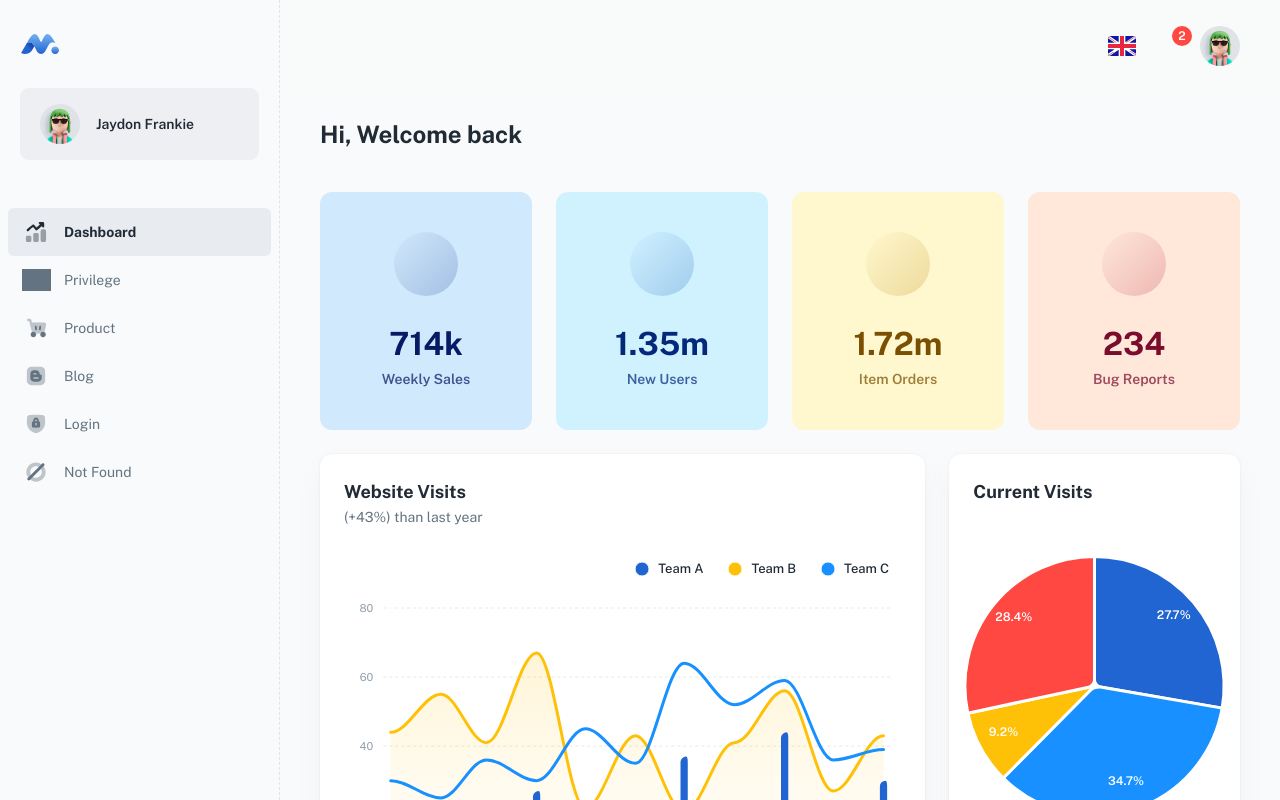
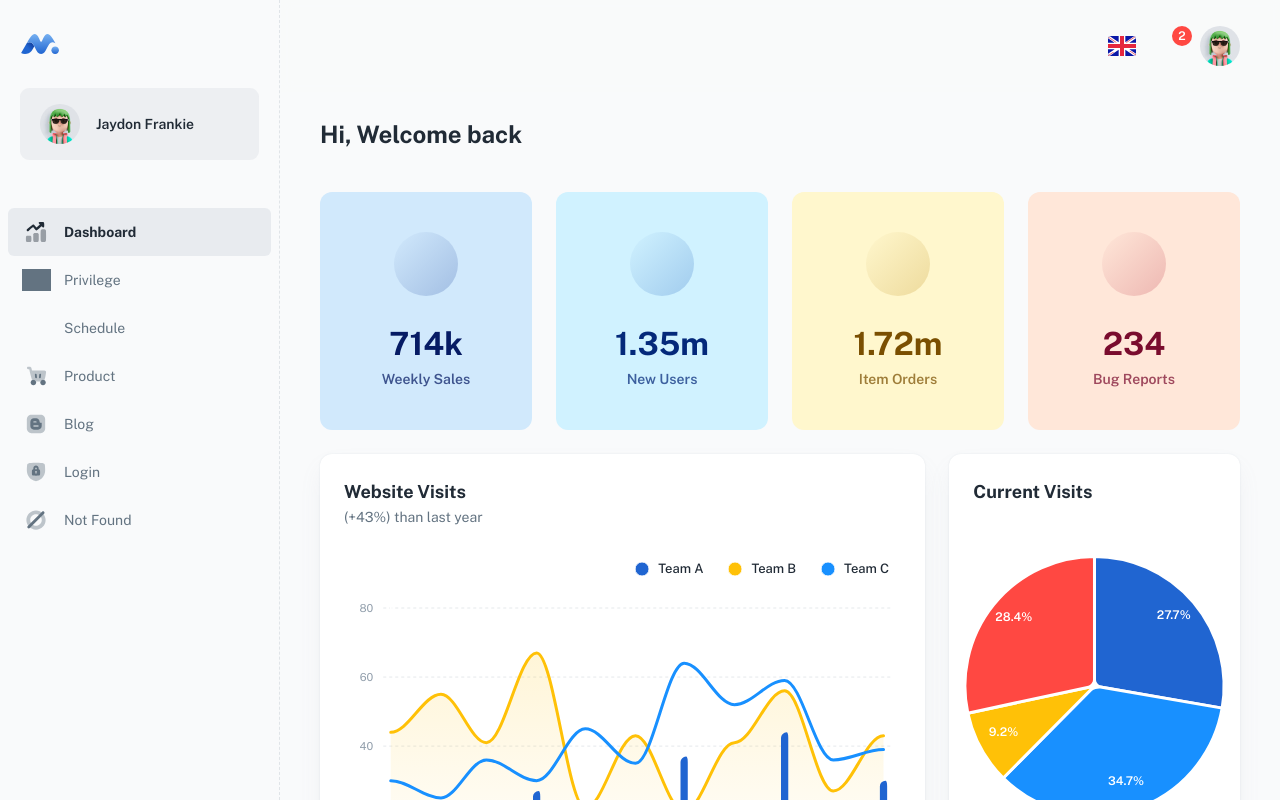
Before and after one commit to hunbk/time-attendance-front, a React (Create React App) app: page /dashboard/app in a window 1280 px wide. Shown: the top 800 px of the page. Built offline with nearby package versions, Linux system fonts and the light colour scheme; grey boxes are pictures that could not be loaded; some icons are missing; a web font is replaced by a local one.

Commit message:
[Feat] nav 바 수정
nav바에서 구성요소 수정

```diff
--- a/src/layouts/dashboard/nav/config.js
+++ b/src/layouts/dashboard/nav/config.js
@@ -15,6 +15,10 @@ const navConfig = [
     title: 'privilege',
     path: '/dashboard/privilege',
     icon: icon('ic_admin'),
+  },
+  {
+    title: 'schedule',
+    path: '/dashboard/schedule'
   },
   {
     title: 'product',
```
